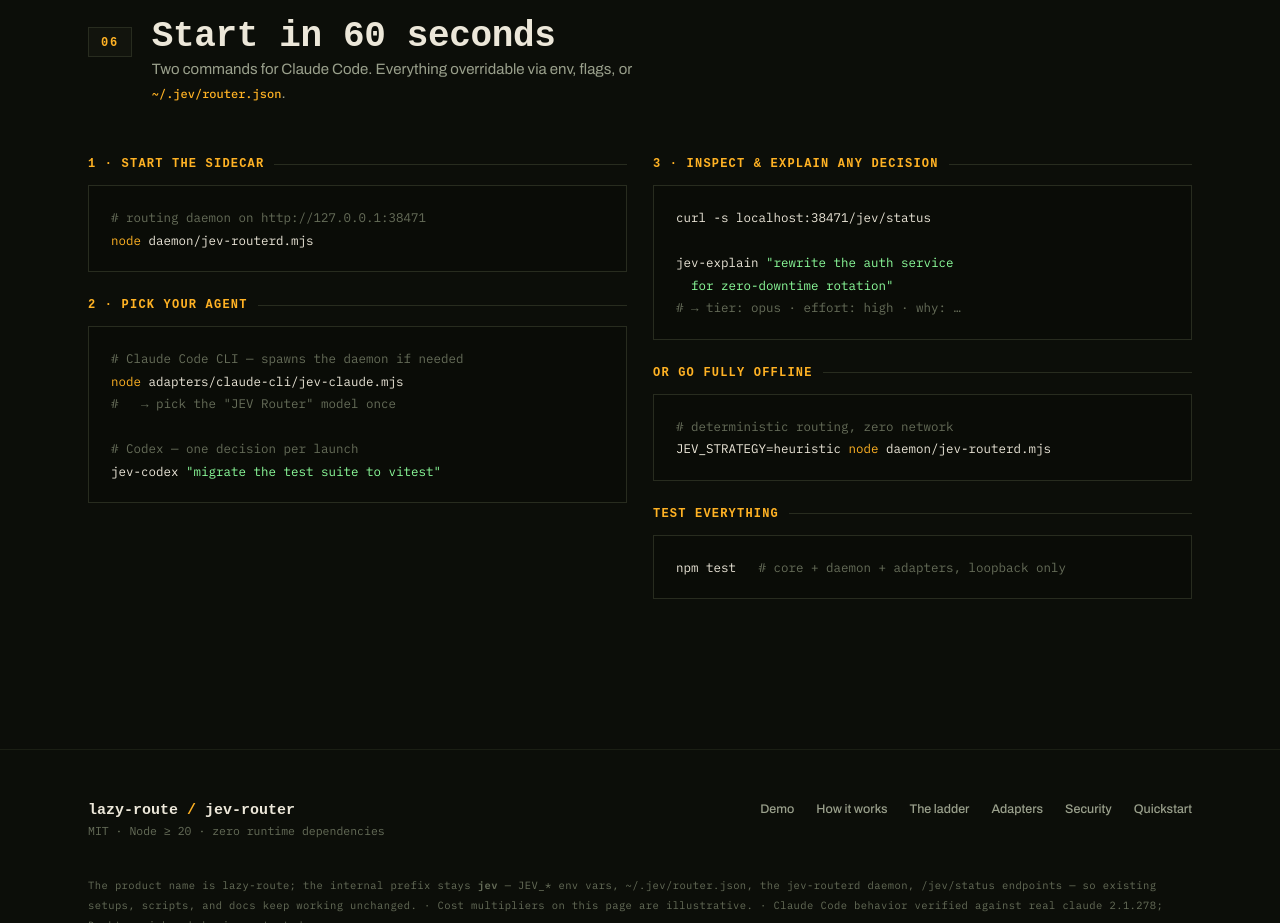
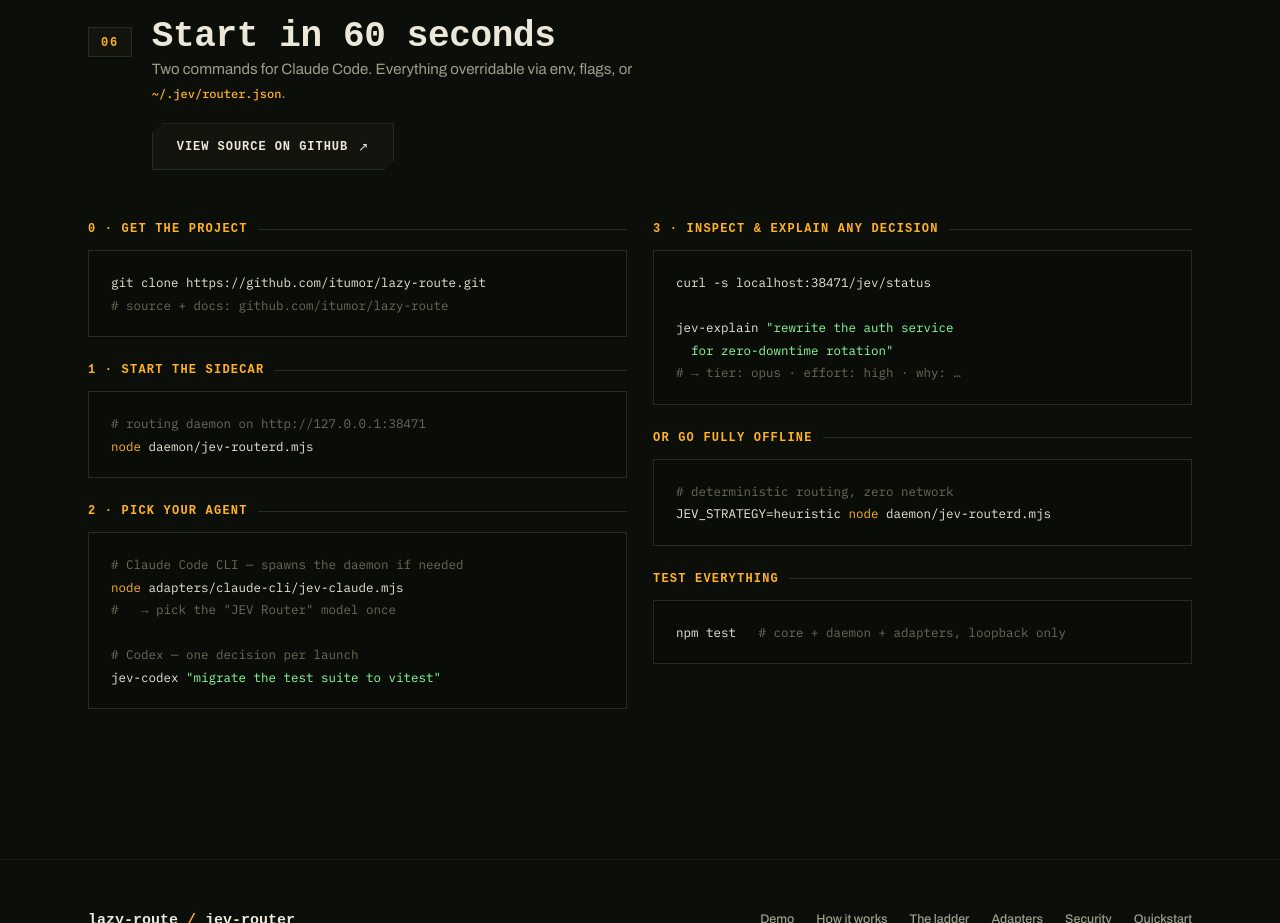
Before and after one commit to itumor/lazy-route, a plain HTML site: page index.html in a window 1280 px wide. Shown: the part 5040-5963 px from the top of the page. Drawn offline with Linux system fonts and the light colour scheme; a web font is replaced by a local one.

Commit message:
Add project repo link to quickstart section

```diff
--- a/index.html
+++ b/index.html
@@ -677,10 +677,18 @@
         <div>
           <h2 class="sec-title">Start in 60 seconds</h2>
           <p class="sec-sub">Two commands for Claude Code. Everything overridable via env, flags, or <code style="font:500 12px var(--mono);color:var(--amber)">~/.jev/router.json</code>.</p>
+          <div class="cta-row" style="margin:18px 0 0">
+            <a class="btn ghost" href="https://github.com/itumor/lazy-route" target="_blank" rel="noopener">View source on GitHub <span class="arrow">↗</span></a>
+          </div>
         </div>
       </div>
       <div class="qs-grid">
         <div class="rv">
+          <div class="qs-block">
+            <div class="qs-title">0 · get the project</div>
+            <pre class="codeblock">git clone https://github.com/itumor/lazy-route.git
+<span class="cm"># source + docs: github.com/itumor/lazy-route</span></pre>
+          </div>
           <div class="qs-block">
             <div class="qs-title">1 · start the sidecar</div>
             <pre class="codeblock"><span class="cm"># routing daemon on http://127.0.0.1:38471</span>
```
